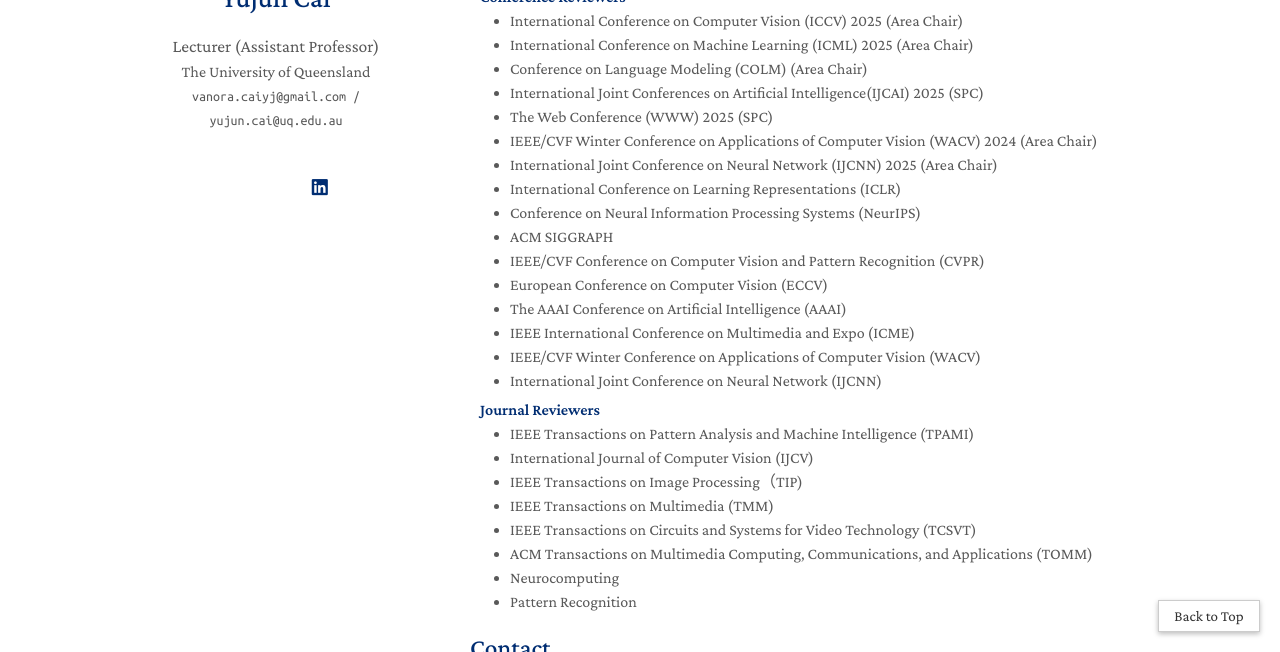
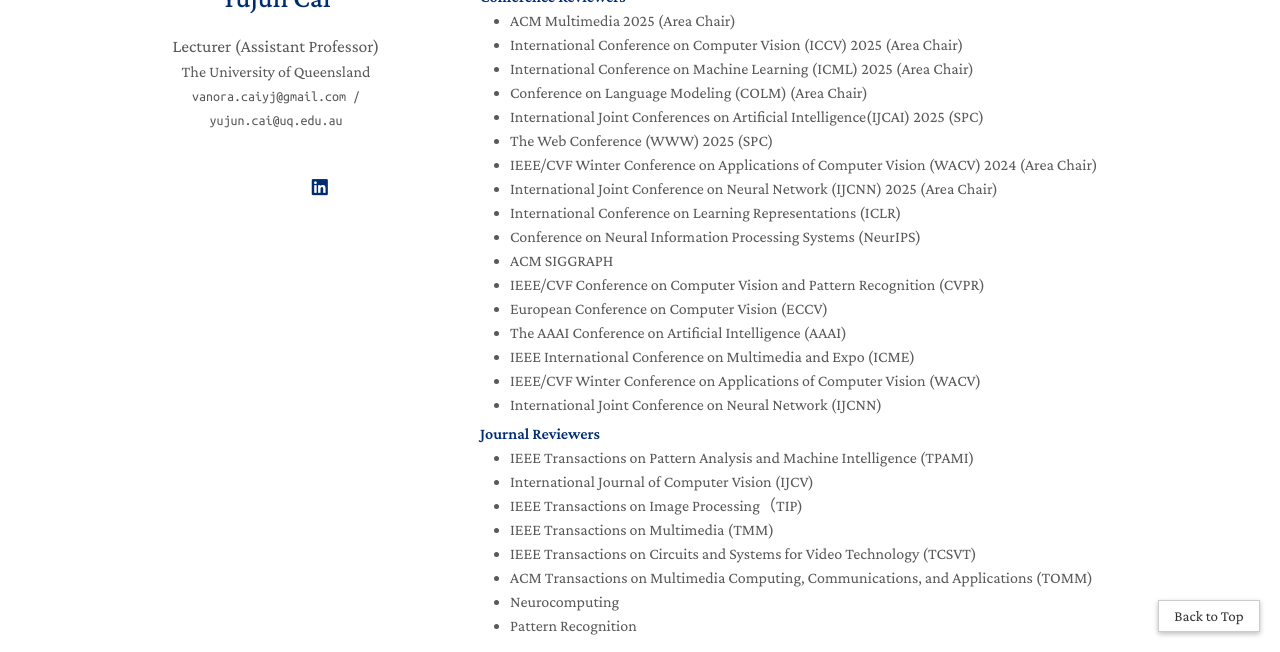
Before and after one commit to vanoracai/vanoracai.github.io, a Jekyll site: the page built from index.md, in a window 1280 px wide and 900 px high, scrolled down 7152 px, cut to the strip 248-900 px from the top of the window. Built offline with Jekyll 4.4.1, drawn with Linux system fonts in a browser that asks for light colours; nearby versions of some CDN libraries; a style sheet for code colours, icons or effects is not loaded; our own code applies the rules of GitHub Pages for plain Markdown files.

Commit message:
Update services.md

```diff
--- a/_includes/services.md
+++ b/_includes/services.md
@@ -23,6 +23,7 @@
 <h4 style="margin:0 10px 0;">Conference Reviewers</h4>
 
 <ul style="margin:0 0 5px;">
+  <li><autocolor>ACM Multimedia 2025 (Area Chair)</autocolor></li>
   <li><autocolor>International Conference on Computer Vision (ICCV) 2025 (Area Chair)</autocolor></li>
   <li><autocolor>International Conference on Machine Learning (ICML) 2025 (Area Chair)</autocolor></li>
   <li><autocolor>Conference on Language Modeling (COLM) (Area Chair)</autocolor></li>
```
